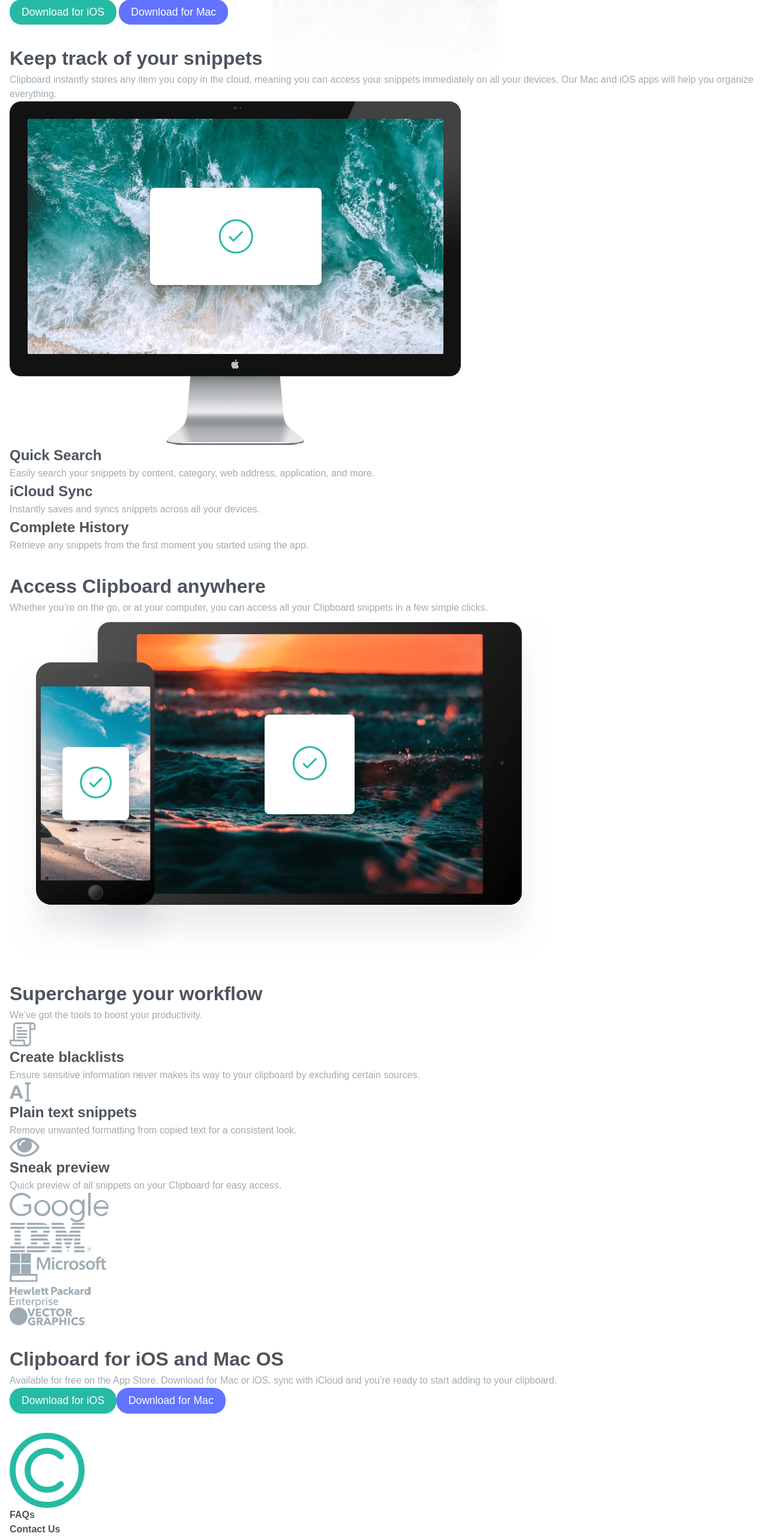
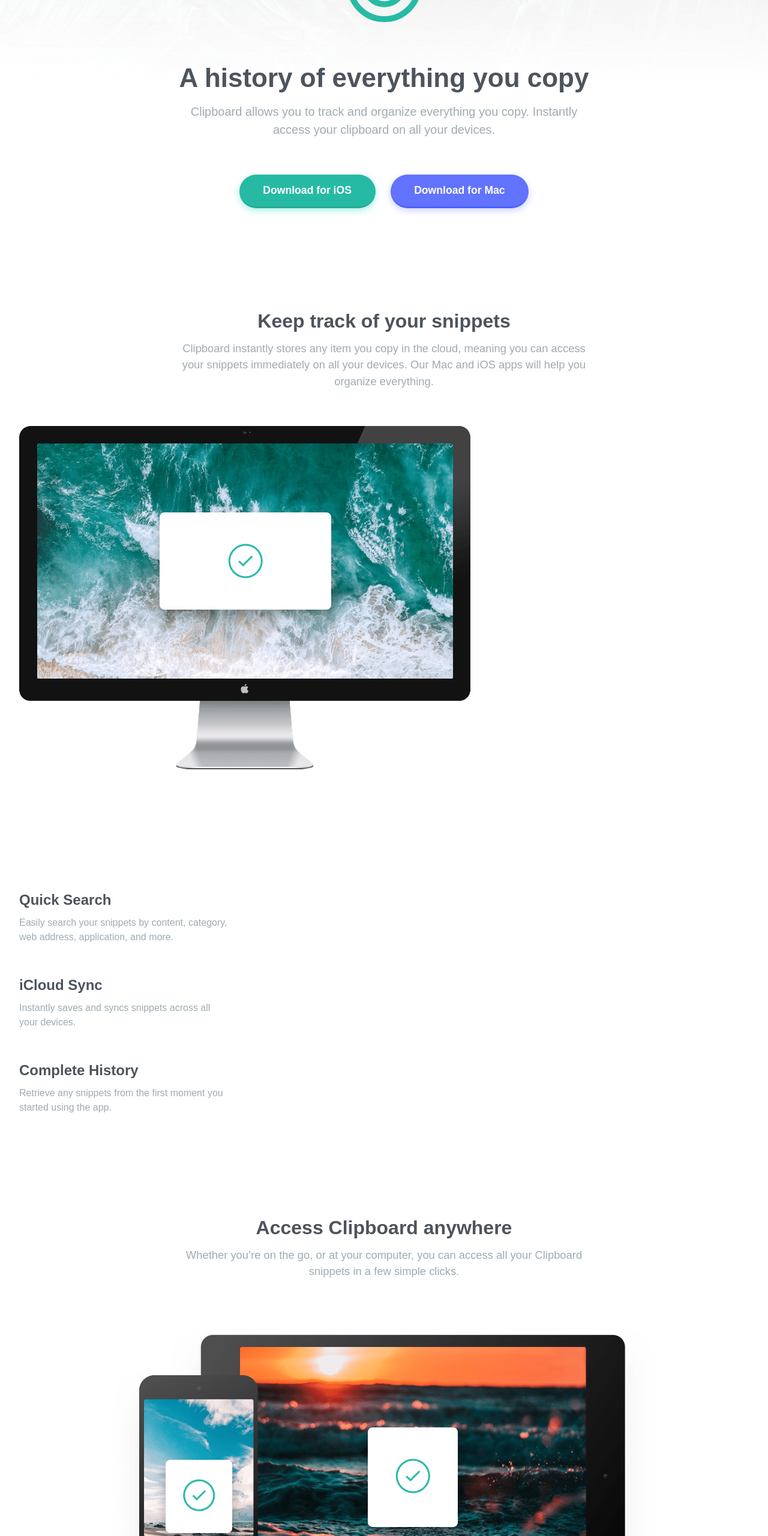
Before and after one commit to tkrizak/clipboard-landing-page, a plain HTML site: page index.html in a window 1280 px wide. Shown: the part 220-2780 px from the top of the page at 60% size. Drawn offline with Linux system fonts and the light colour scheme; a web font is replaced by a local one.

Commit message:
basic layout done

```diff
--- a/index.html
+++ b/index.html
@@ -14,60 +14,57 @@
     <title>Clipboard landing page</title>
   </head>
   <body>
-    <header class="header">
+    <header class="header padding-block">
       <div class="container">
-        <div>
-          <div><img src="./images/logo.svg" alt="" /></div>
-          <div>
-            <h1 class="fs-h1-mobile fw-bold clr-neutral-2">
-              A history of everything you copy
-            </h1>
-            <p class="fs-regular fw-regular clr-neutral-1">
+        <div class="flex row-spacer text-align header-lg">
+          <div class="logo"><img src="./images/logo.svg" alt="" /></div>
+          <div class="heading-container">
+            <h1 class="fs-h1 fw-bold">A history of everything you copy</h1>
+            <p class="text-padding | fs-regular-big">
               Clipboard allows you to track and organize everything you copy.
               Instantly access your clipboard on all your devices.
             </p>
           </div>
-          <div>
+          <div class="buttons">
             <button class="btn btn-ios">Download for iOS</button>
             <button class="btn btn-mac">Download for Mac</button>
           </div>
         </div>
       </div>
+    </header>
 
-      <section>
+    <section class="padding-block">
       <div class="container">
+        <div class="flex-col row-spacer text-align">
+          <div class="heading-container">
+            <h2 class="fs-h2 fw-bold">Keep track of your snippets</h2>
+            <p class="text-padding | fs-regular-bigger">
+              Clipboard instantly stores any item you copy in the cloud, meaning
+              you can access your snippets immediately on all your devices. Our
+              Mac and iOS apps will help you organize everything.
+            </p>
+          </div>
+          <div class="two-columns">
+            <div><img src="./images/image-computer.png" alt="" /></div>
+            <div class="two-columns-right text-align two-columns-text-wrapper">
               <div>
-            <div>
-              <h2 class="fs-h2 fw-bold clr-neutral-2">
-                Keep track of your snippets
-              </h2>
-              <p class="fs-regular fw-regular clr-neutral-1">
-                Clipboard instantly stores any item you copy in the cloud,
-                meaning you can access your snippets immediately on all your
-                devices. Our Mac and iOS apps will help you organize everything.
+                <h3 class="fs-h3 fw-bold">Quick Search</h3>
+                <p class="text-padding">
+                  Easily search your snippets by content, category, web address,
+                  application, and more.
                 </p>
               </div>
               <div>
-              <div><img src="./images/image-computer.png" alt="" /></div>
-              <div>
-                <div>
-                  <h3 class="fs-h3 fw-bold clr-neutral-2">Quick Search</h3>
-                  <p class="fs-regular fw-regular clr-neutral-1">
-                    Easily search your snippets by content, category, web
-                    address, application, and more.
-                  </p>
-                </div>
-                <div>
-                  <h3 class="fs-h3 fw-bold clr-neutral-2">iCloud Sync</h3>
-                  <p class="fs-regular fw-regular clr-neutral-1">
+                <h3 class="fs-h3 fw-bold">iCloud Sync</h3>
+                <p class="text-padding">
                   Instantly saves and syncs snippets across all your devices.
                 </p>
               </div>
               <div>
-                  <h3 class="fs-h3 fw-bold clr-neutral-2">Complete History</h3>
-                  <p class="fs-regular fw-regular clr-neutral-1">
-                    Retrieve any snippets from the first moment you started
-                    using the app.
+                <h3 class="fs-h3 fw-bold">Complete History</h3>
+                <p class="text-padding">
+                  Retrieve any snippets from the first moment you started using
+                  the app.
                 </p>
               </div>
             </div>
@@ -76,16 +73,14 @@
       </div>
     </section>
 
-      <section>
+    <section class="padding-block">
       <div class="container">
-          <div>
-            <div>
-              <h2 class="fs-h2 fw-bold clr-neutral-2">
-                Access Clipboard anywhere
-              </h2>
-              <p class="fs-regular fw-regular clr-neutral-1">
-                Whether you’re on the go, or at your computer, you can access
-                all your Clipboard snippets in a few simple clicks.
+        <div class="flex align-center row-spacer text-align section-lg">
+          <div class="heading-container">
+            <h2 class="fs-h2 fw-bold">Access Clipboard anywhere</h2>
+            <p class="text-padding fs-regular-bigger">
+              Whether you’re on the go, or at your computer, you can access all
+              your Clipboard snippets in a few simple clicks.
             </p>
           </div>
           <div><img src="./images/image-devices.png" alt="" /></div>
@@ -93,44 +88,48 @@
       </div>
     </section>
 
-      <section>
+    <section class="padding-block">
       <div class="container">
-          <div>
-            <div>
-              <h2 class="fs-h2 fw-bold clr-neutral-2">
-                Supercharge your workflow
-              </h2>
-              <p class="fs-regular fw-regular clr-neutral-1">
+        <div class="flex align-center text-align spacer-workflow">
+          <div class="heading-container">
+            <h2 class="fs-h2 fw-bold">Supercharge your workflow</h2>
+            <p class="text-padding fs-regular-bigger">
               We’ve got the tools to boost your productivity.
             </p>
           </div>
+          <div class="tools-flex">
+            <div class="tool-container">
+              <img src="./images/icon-blacklist.svg" alt="" />
               <div>
-              <div>
-                <img src="./images/icon-blacklist.svg" alt="" />
-                <h3 class="fs-h3 fw-bold clr-neutral-2">Create blacklists</h3>
-                <p class="fs-regular fw-regular clr-neutral-1">
+                <h3 class="fs-h3 fw-bold">Create blacklists</h3>
+                <p class="text-padding">
                   Ensure sensitive information never makes its way to your
                   clipboard by excluding certain sources.
                 </p>
               </div>
+            </div>
+            <div class="tool-container">
+              <img src="./images/icon-text.svg" alt="" />
               <div>
-                <img src="./images/icon-text.svg" alt="" />
-                <h3 class="fs-h3 fw-bold clr-neutral-2">Plain text snippets</h3>
-                <p class="fs-regular fw-regular clr-neutral-1">
+                <h3 class="fs-h3 fw-bold">Plain text snippets</h3>
+                <p class="text-padding">
                   Remove unwanted formatting from copied text for a consistent
                   look.
                 </p>
               </div>
+            </div>
+            <div class="tool-container">
+              <img src="./images/icon-preview.svg" alt="" />
               <div>
-                <img src="./images/icon-preview.svg" alt="" />
-                <h3 class="fs-h3 fw-bold clr-neutral-2">Sneak preview</h3>
-                <p class="fs-regular fw-regular clr-neutral-1">
+                <h3 class="fs-h3 fw-bold">Sneak preview</h3>
+                <p class="text-padding">
                   Quick preview of all snippets on your Clipboard for easy
                   access.
                 </p>
               </div>
             </div>
-            <div>
+          </div>
+          <div class="company-logos">
             <img src="./images/logo-google.png" alt="" /><img
               src="./images/logo-ibm.png"
               alt=""
@@ -143,20 +142,17 @@
       </div>
     </section>
 
-      <section>
+    <section class="padding-block">
       <div class="container">
-          <div>
-            <div>
-              <h2 class="fs-h2 fw-bold clr-neutral-2">
-                Clipboard for iOS and Mac OS
-              </h2>
-              <p class="fs-regular fw-regular clr-neutral-1">
-                Available for free on the App Store. Download for Mac or iOS,
-                sync with iCloud and you’re ready to start adding to your
-                clipboard.
+        <div class="flex row-spacer text-align | section-lg">
+          <div class="heading-container">
+            <h2 class="fs-h2 fw-bold">Clipboard for iOS and Mac OS</h2>
+            <p class="text-padding fs-regular-bigger">
+              Available for free on the App Store. Download for Mac or iOS, sync
+              with iCloud and you’re ready to start adding to your clipboard.
             </p>
           </div>
-            <div>
+          <div class="buttons">
             <button class="btn btn-ios">Download for iOS</button
             ><button class="btn btn-mac">Download for Mac</button>
           </div>
@@ -164,24 +160,32 @@
       </div>
     </section>
 
-      <footer>
+    <footer class="bg-clr-neutral-1">
       <div class="container">
-          <div>
-            <div>
+        <div class="footer">
+          <div class="logo-footer">
             <img src="./images/logo.svg" alt="" />
           </div>
-            <nav>
-              <ul class="footer-nav">
+          <nav class="footer-nav text-align fs-regular-bigger">
+            <ul class="">
               <li><a href="#">FAQs</a></li>
               <li><a href="#"> Contact Us</a></li>
+            </ul>
+            <ul class="">
               <li><a href="#">Privacy Policy</a></li>
               <li><a href="#"> Press Kit</a></li>
+            </ul>
+            <ul class="">
               <li><a href="#">Install Guide</a></li>
             </ul>
           </nav>
+          <div class="footer-icons">
+            <a href="#"><img src="./images/icon-facebook.svg" alt="" /></a>
+            <a href="#"><img src="./images/icon-twitter.svg" alt="" /></a>
+            <a href="#"><img src="./images/icon-instagram.svg" alt="" /></a>
+          </div>
         </div>
       </div>
     </footer>
-    </header>
   </body>
 </html>
--- a/style.css
+++ b/style.css
@@ -1,6 +1,8 @@
 :root {
   --clr-primary: hsl(171, 66%, 44%);
   --clr-secondary: hsl(233, 100%, 69%);
+
+  --clr-neutral-lighter: hsl(220, 18%, 97%);
   --clr-neutral-light: hsl(201, 11%, 66%);
   --clr-neutral-dark: hsl(210, 10%, 33%);
   --clr-white: hsl(0, 0%, 100%);
@@ -8,12 +10,12 @@
   --ff-all: "Bai Jamjuree", sans-serif;
 
   --fs-body: 18px;
-  --fs-h1: 2.5rem;
+  --fs-h1: 2.75rem;
   --fs-h2: 2rem;
   --fs-h3: 1.5rem;
   --fs-h1-mobile: 2.25rem;
   --fs-regular: 1rem;
-  --fs-regular-small: 0.8rem;
+  --fs-regular-bigger: 1.15rem;
   --fs-regular-big: 1.25rem;
   --fs-button: 1.1rem;
 
@@ -56,6 +58,18 @@
   text-rendering: optimizeSpeed;
   line-height: 1.5;
   font-family: var(--ff-all);
+  color: var(--clr-neutral-light);
+}
+
+p {
+  font-size: var(--fs-regular);
+  font-weight: var(--fw-regular);
+}
+
+h1,
+h2,
+h3 {
+  color: var(--clr-neutral-dark);
 }
 
 /* A elements that don't have a class get default styles */
@@ -110,11 +124,11 @@
 }
 
 .bg-clr-neutral-1 {
-  color: var(--clr-neutral-light);
+  background-color: var(--clr-neutral-lighter);
 }
 
 .fs-h1 {
-  font-size: var(--fs-h1);
+  font-size: var(--fs-h1-mobile);
 }
 
 .fs-h2 {
@@ -125,24 +139,20 @@
   font-size: var(--fs-h3);
 }
 
-.fs-h1-mobile {
-  font-size: var(--fs-h1-mobile);
+.fs-regular {
+  font-size: var(--fs-regular);
 }
 
 .fs-regular {
   font-size: var(--fs-regular);
 }
 
-.fs-regular-small {
-  font-size: var(--fs-regular-small);
+.fs-regular-bigger {
+  font-size: var(--fs-regular-bigger);
 }
 
-.fs-regular-big {
-  font-size: var(--fs-regular-big);
-}
-
-.fw-regular {
-  font-weight: var(--fw-regular);
+.fw-regular-big {
+  font-weight: var(--fw-regular-big);
 }
 
 .fw-bold {
@@ -152,43 +162,75 @@
 .container {
   max-width: 1600px;
   margin-inline: auto;
-  padding: 16px;
+  padding: 32px;
 }
 
 .padding-block {
   padding-block: 50px;
 }
 
+.text-align {
+  text-align: center;
+}
+
+.text-padding {
+  padding-top: 8px;
+}
+
 .flex {
   display: flex;
+  flex-wrap: wrap;
 }
 
 .flex-col {
   display: flex;
   flex-direction: column;
+  align-items: center;
+}
+
+.heading-container {
+  max-width: 700px;
+}
+
+.row-spacer {
+  gap: 60px;
+}
+
+.align-center {
+  align-items: center;
 }
 
 .header {
   background-image: url(./images/bg-header-mobile.png);
   background-repeat: no-repeat;
   background-position: top;
+  padding-top: 100px;
 }
 
 .btn {
   color: var(--clr-white);
-  padding: 0.5rem 1.25rem;
+  padding: 0.75em 2.25em;
   border: none;
-  border-radius: 20px;
+  border-radius: 50px;
   font-size: var(--fs-button);
+  font-weight: var(--fw-bold);
   cursor: pointer;
 }
 
 .btn-ios {
   background-color: var(--clr-primary);
+  border-bottom: 3px solid hsl(171, 66%, 40%);
+  box-shadow: 0 4px 12px 0px hsl(171, 66%, 80%);
 }
 
 .btn-mac {
   background-color: var(--clr-secondary);
+  border-bottom: 3px solid hsl(233, 100%, 65%);
+  box-shadow: 0 4px 12px 0px hsl(233, 100%, 90%);
+}
+
+.btn-gap {
+  gap: 20px;
 }
 
 .footer-nav li a {
@@ -196,3 +238,158 @@
   color: var(--clr-neutral-dark);
   font-weight: var(--fw-bold);
 }
+
+.buttons {
+  flex: 1;
+  display: flex;
+  flex-direction: column;
+  gap: 25px;
+}
+
+.flex .logo {
+  margin-inline: auto;
+}
+
+.two-columns {
+  display: flex;
+  flex-wrap: wrap;
+  align-items: center;
+  gap: 100px;
+}
+
+.two-columns > * {
+}
+
+.two-columns-right {
+  display: flex;
+  flex-direction: column;
+  gap: 50px;
+  max-width: 350px;
+}
+
+.tools-flex {
+  display: flex;
+  flex-wrap: wrap;
+  gap: 60px;
+}
+
+.tool-container {
+  max-width: 350px;
+}
+
+.tool-container img {
+  margin-inline: auto;
+  padding-bottom: 30px;
+}
+
+.company-logos {
+  display: flex;
+  flex-wrap: wrap;
+  align-items: center;
+  padding-top: 100px;
+  justify-content: center;
+  gap: 80px;
+}
+
+.company-logos img {
+  height: 100%;
+}
+
+.spacer-workflow {
+  display: flex;
+  flex-direction: column;
+  gap: 80px;
+}
+
+.workflow-text {
+  padding-top: 40px;
+}
+
+.footer {
+  display: flex;
+  flex-wrap: wrap;
+  flex-direction: column;
+  align-items: center;
+  gap: 50px;
+}
+
+.logo-footer {
+  max-width: 50px;
+}
+
+.footer-nav {
+  display: flex;
+  flex-direction: column;
+}
+
+.footer-nav ul li {
+  padding: 10px;
+}
+
+.footer-icons {
+  display: flex;
+  align-items: center;
+  gap: 40px;
+}
+
+@media (min-width: 375px) {
+  .header {
+    background-image: url(./images/bg-header-desktop.png);
+    background-repeat: repeat-x;
+  }
+  .header-lg {
+    display: flex;
+    flex-direction: column;
+    align-items: center;
+  }
+
+  .fs-h1 {
+    font-size: var(--fs-h1);
+  }
+
+  .fs-regular-big {
+    font-size: var(--fs-regular-big);
+  }
+
+  .fs-regular-bigger {
+    font-size: var(--fs-regular-bigger);
+  }
+
+  .buttons {
+    flex-direction: row;
+  }
+  .section-lg {
+    display: flex;
+    flex-direction: column;
+    align-items: center;
+    gap: 80px;
+  }
+
+  .company-logos {
+    gap: 150px;
+  }
+
+  .two-columns {
+    gap: 200px;
+  }
+
+  .two-columns-right.text-align {
+    text-align: left;
+  }
+
+  .footer {
+    flex-direction: row;
+    justify-content: space-between;
+  }
+
+  .footer-nav {
+    display: flex;
+    flex-direction: row;
+    flex-wrap: wrap;
+    gap: 50px;
+  }
+
+  .footer-nav.text-align {
+    text-align: left;
+  }
+}
```
Lines whose indentation alone changed are shown as unchanged.
